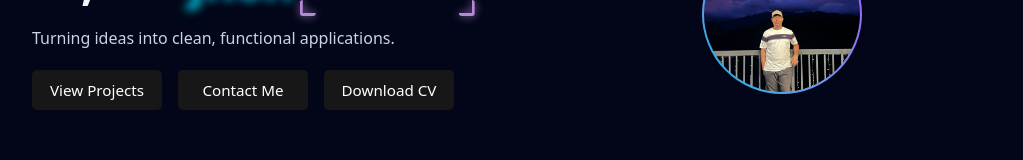
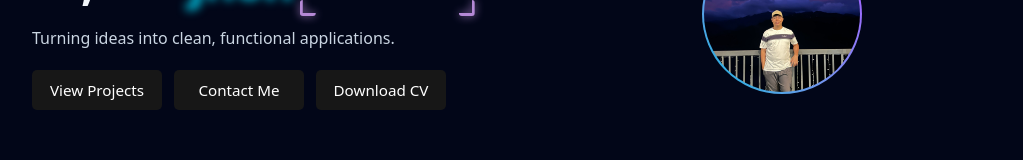
Before and after one commit to DevTrebor/My-Portfolio, a Next.js app: page / in a window 1280 px wide. Shown: the part 187-347 px from the top of the page, without its empty margins (112-1135 px from the left). Built offline with nearby package versions, Linux system fonts and the light colour scheme.

Commit message:
Updated UI

```diff
--- a/app/page.tsx
+++ b/app/page.tsx
@@ -89,7 +89,7 @@ export default function Home() {
           <p className="text-slate-300 max-w-xl">Turning ideas into clean, functional applications.</p>
           <div className="flex gap-3">
 
-<div className="flex gap-4">
+<div className="flex gap-3">
   <FancyButton href="#projects" className="cursor-target">View Projects</FancyButton>
   <FancyButton href="#contact" className="cursor-target">Contact Me</FancyButton>
   <FancyButton href="/CV.pdf" download className="cursor-target">Download CV</FancyButton>
```
